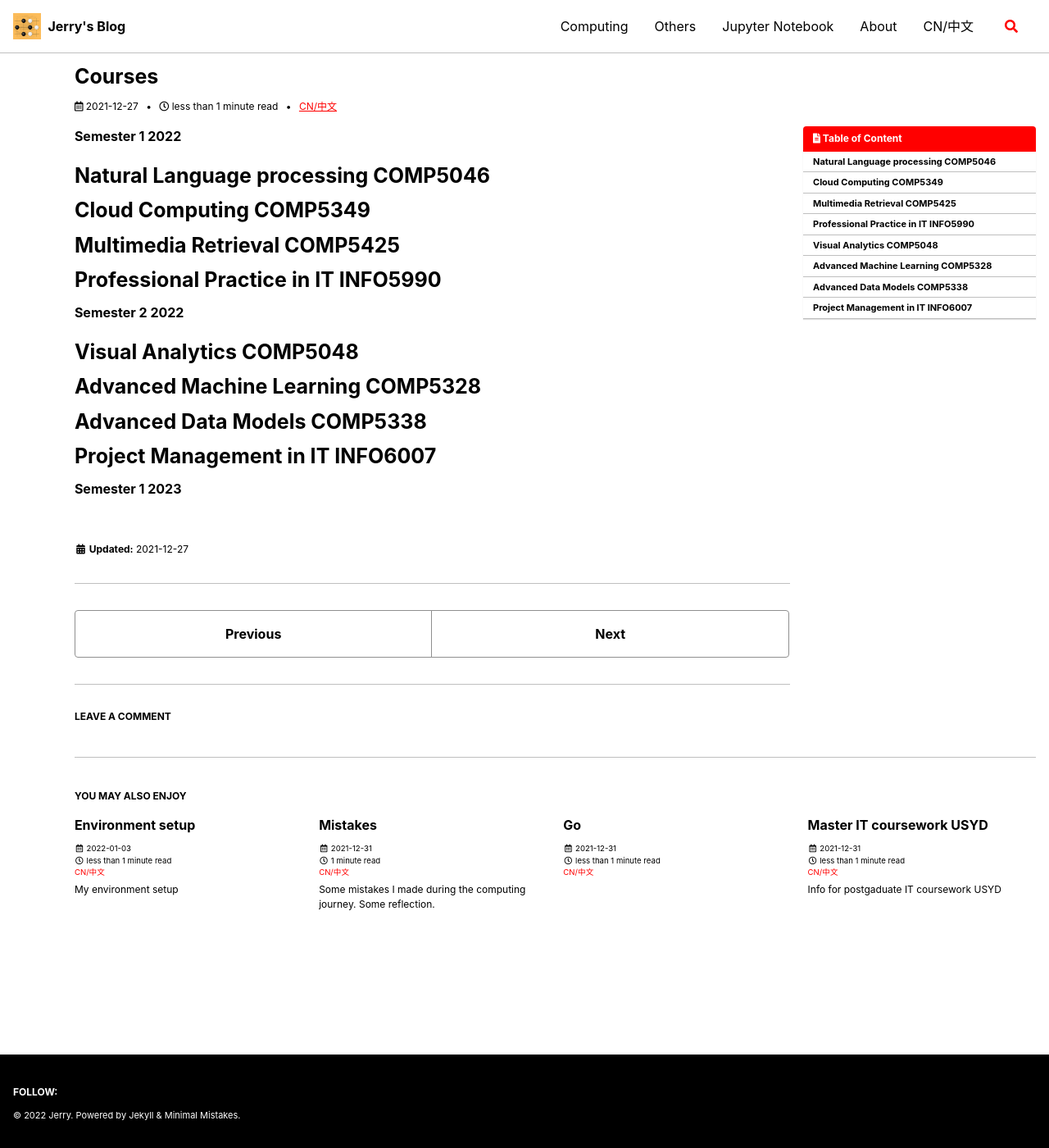
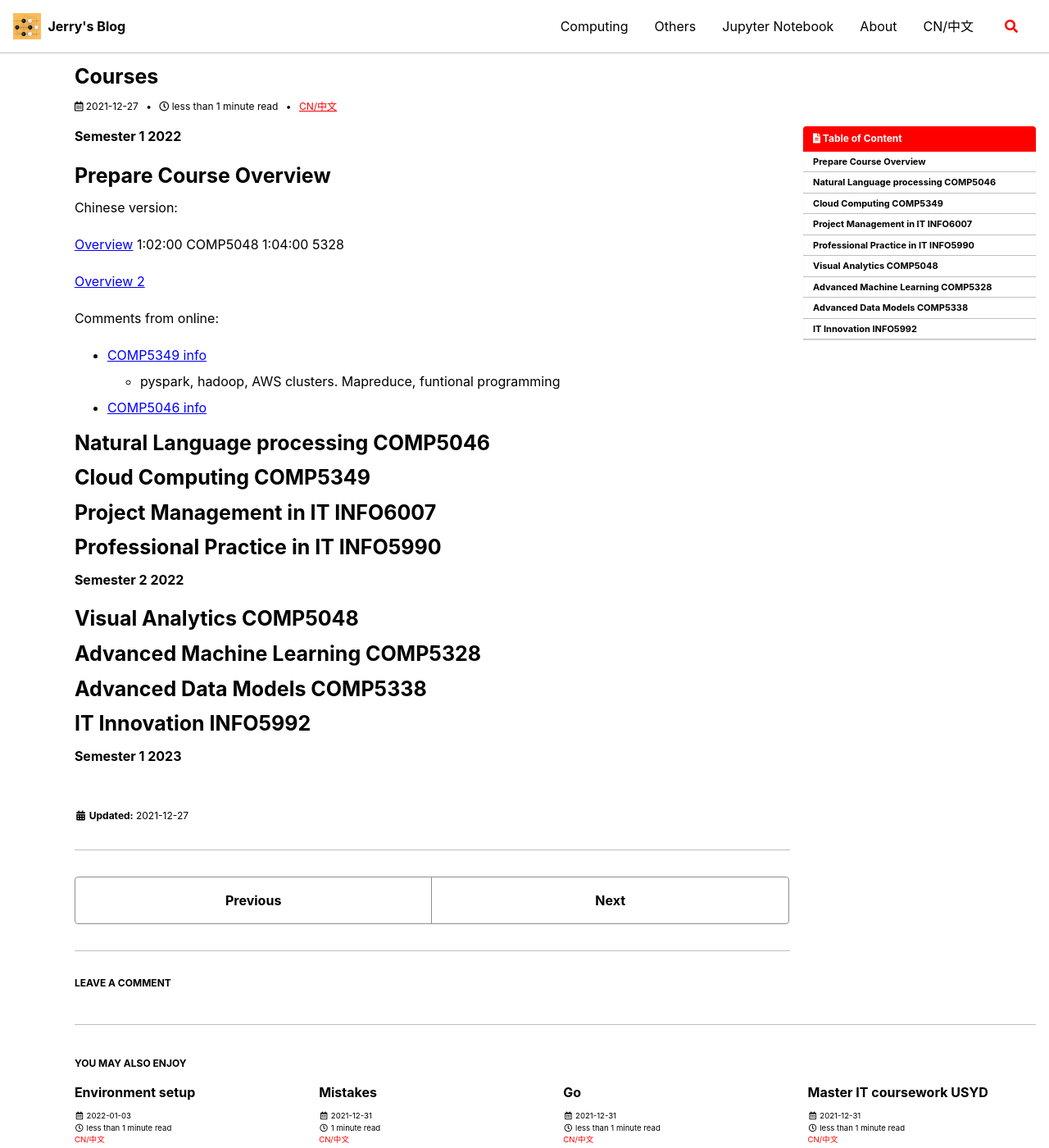
Before and after one commit to postsent/postsent.github.io, a Jekyll site: the page built from _posts/computing/uni/usyd/2021-12-27-courses.md, in a window 1280 px wide and 1400 px high. Shown: the whole window at 82% size. Built offline with Jekyll 4.4.1, drawn with Linux system fonts in a browser that asks for light colours; cached includes are drawn as plain includes; comment, search, counter and statistics services are not loaded.

Commit message:
daily update

```diff
--- a/_posts/computing/uni/usyd/2021-12-27-courses.md
+++ b/_posts/computing/uni/usyd/2021-12-27-courses.md
@@ -1,10 +1,26 @@
 **Semester 1 2022**
+
+# Prepare Course Overview
+
+Chinese version:
+
+[Overview](https://www.bilibili.com/video/BV1x44y1m7Zv/)
+1:02:00 COMP5048
+1:04:00 5328
+
+[Overview 2](https://www.bilibili.com/video/BV1X7411G7XT/)
+
+Comments from online:
+
+- [COMP5349 info](https://www.kaoersi.com/ask/7963.html)
+  - pyspark, hadoop, AWS clusters. Mapreduce, funtional programming
+- [COMP5046 info](https://australia51.com/mp/482251F9-AE2D-A404-C46B-89FD12A62AB9/?Id=482251F9-AE2D-A404-C46B-89FD12A62AB9)
 
 # Natural Language processing COMP5046
 
 # Cloud Computing COMP5349
 
-# Multimedia Retrieval COMP5425
+# Project Management in IT INFO6007
 
 # Professional Practice in IT INFO5990
 
@@ -16,6 +32,6 @@
 
 # Advanced Data Models COMP5338
 
-# Project Management in IT INFO6007
+# IT Innovation INFO5992
 
 **Semester 1 2023**
```
Also changed, not shown: _posts/computing/jeykll/2021-12-29-logs.md (+5 -0 lines), _posts/computing/uni/english/2021-12-31-media.md (+1 -1 lines), _posts/computing/uni/unsw/2021-12-11-unsw.md (+0 -2 lines), _posts/computing/uni/usyd/2021-12-31-it.md (+13 -1 lines).
